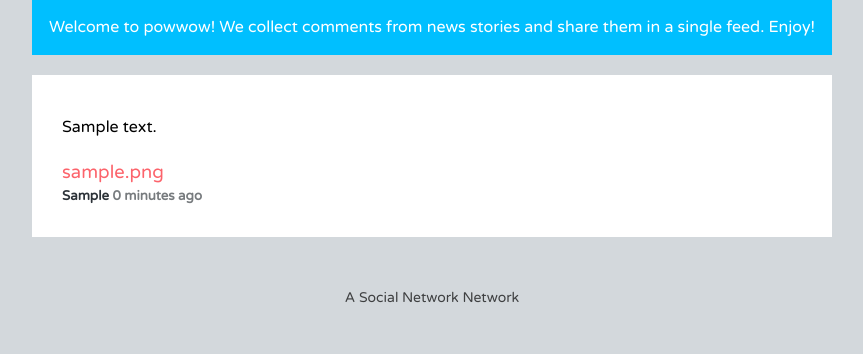
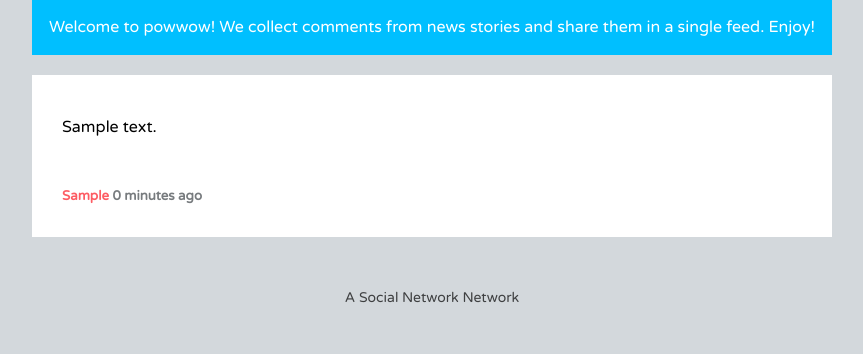
Before and after one commit to owenwillis/powwow, a Django app: page /post/1/ in a window 1280 px wide. Shown: the part 81-435 px from the top of the page, without its empty margins (208-1071 px from the left). Run offline with Django 3.2, Linux system fonts and the light colour scheme; tables that the repository leaves empty hold one stand-in row (values such as "Sample post"); parts of the project's set-up code (start-up, migrations or seed data) failed here and were passed over; some libraries are stand-ins or nearby versions.

Commit message:
link color

```diff
--- a/powwows/static/css/powwow.css
+++ b/powwows/static/css/powwow.css
@@ -12,10 +12,10 @@ body {
 }
 a {
   text-decoration: none;
-  color: #2C3238;
+  color: #fd5c63;
 }
 a:hover {
-  color: #fd5c63;
+  color: #fff;
 }
 
 /*Typography*/
@@ -42,7 +42,7 @@ h3 {
 h4 {
   margin: 0;
     line-height: 1.5em;
-    color: #fc636b;
+    color: #fff;
 }
 h5 {
     margin: 0;
```
